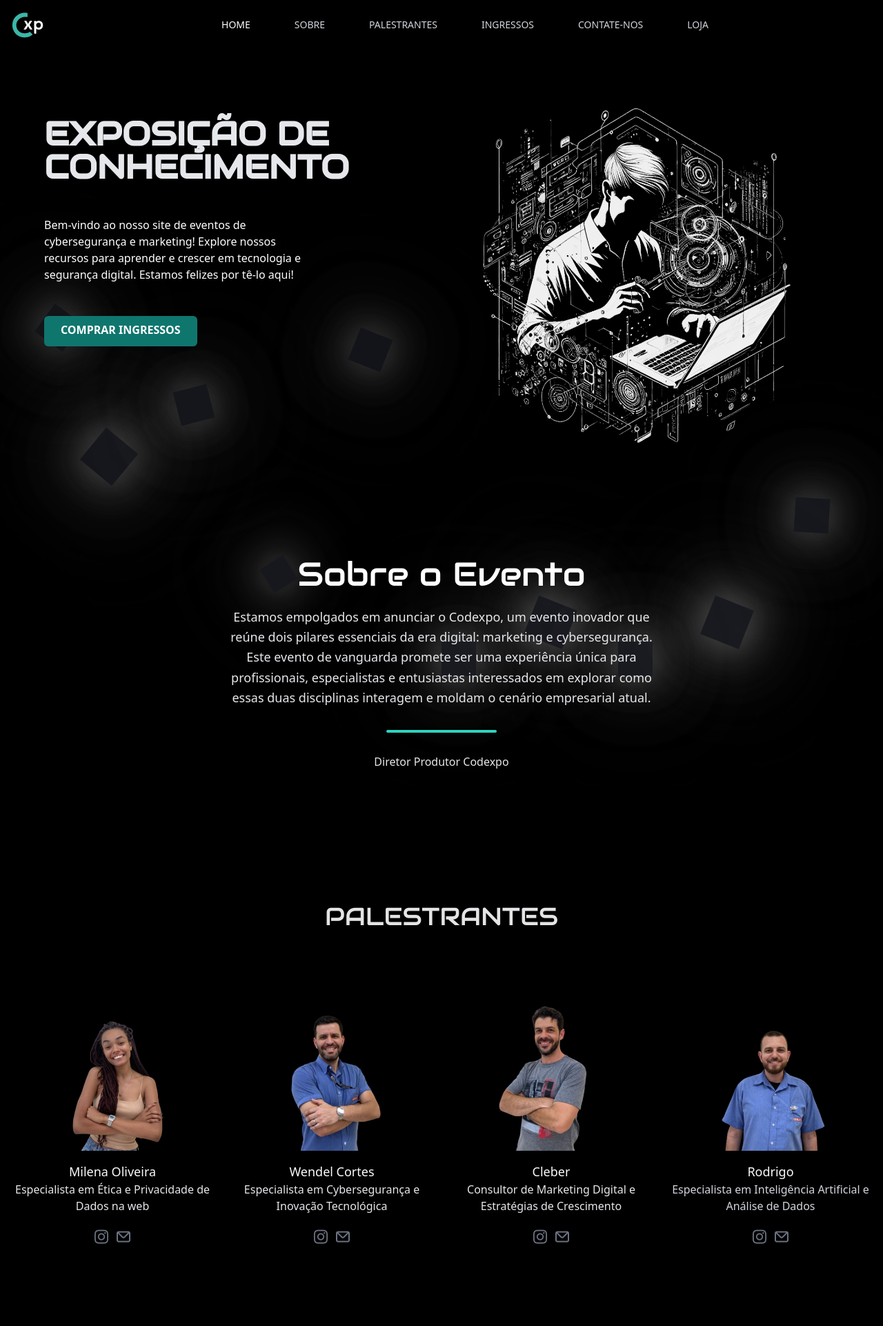
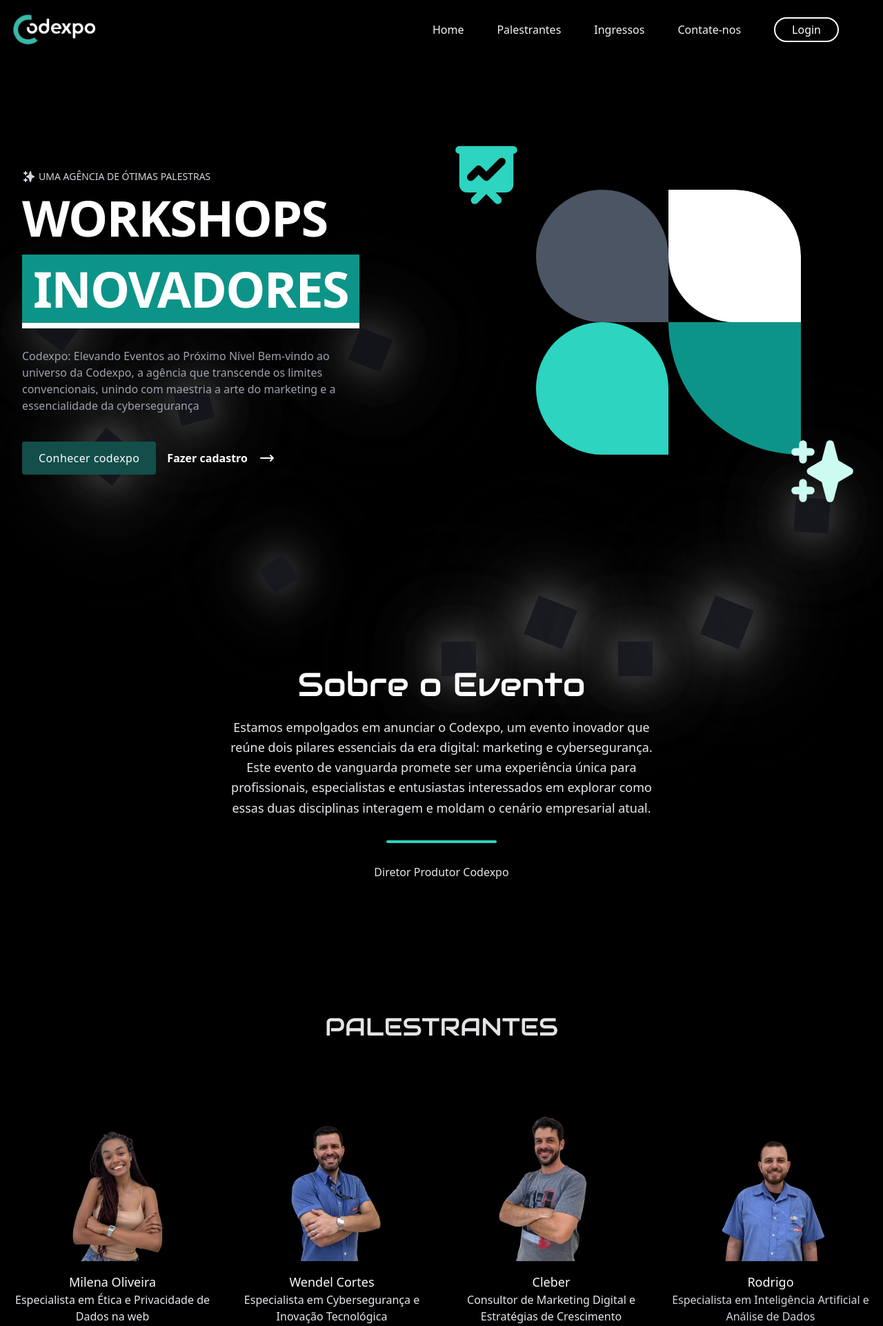
Before and after one commit to thiagozaneti/projetocodexpo, a Flask app: page / in a window 1280 px wide. Shown: the top 1922 px of the page at 69% size. Run offline with Flask 3, Linux system fonts and the light colour scheme; some libraries are stand-ins or nearby versions.

Commit message:
todos os cruds feitos - link do site feito -

```diff
--- a/app.py
+++ b/app.py
@@ -305,8 +305,7 @@ if __name__ == "__main__":
     app.run()
     login_manager.init_app(app)
 
-##//TODO:DESENVOLVER TODOS OS CRUDS
-##//TODO:Desenvolver crud de empregados
+
 ##//TODO:TERMINAR VERIFICAÇÃO DO LOGIN DE USUÁRIO
+##//TODO:Desenvolver sistema de email
 ##//TODO:Desenvolver algoritmo random identificador
-##//TODO:Desenvolver sistema de email
--- a/static/css/style.css
+++ b/static/css/style.css
@@ -3,6 +3,11 @@
 h1{
     font-family: 'Audiowide', sans-serif;
 }
+
+html{
+  scroll-behavior: smooth;
+}
+
 .wrapper{
     width: 100%;
     margin: 0 auto;
--- a/templates/home.html
+++ b/templates/home.html
@@ -4,8 +4,11 @@
     <meta charset="UTF-8">
     <meta http-equiv="X-UA-Compatible" content="IE=edge">
     <meta name="viewport" content="width=device-width, initial-scale=1.0">
+
     <title>Codexpo</title>
+    <script src="../static/js/script.js"></script>
     <link rel="stylesheet" href="../static/css/style.css">
+    <script src="https://cdnjs.cloudflare.com/ajax/libs/flowbite/2.2.0/flowbite.min.js"></script>
     <script src="https://cdn.tailwindcss.com"></script>
     <link rel="stylesheet" href="https://unicons.iconscout.com/release/v4.0.8/css/line.css">
     <link rel="stylesheet" href="https://unicons.iconscout.com/release/v4.0.8/css/line.css">
@@ -25,77 +28,94 @@
 		<span></span>
 		<span></span>
 </div>
-      <header class="flex flex-wrap sm:justify-start sm:flex-nowrap z-50 w-full bg-black text-sm py-4">
-        <nav class="max-w-[85rem] w-full mx-auto px-4 sm:flex sm:items-center sm:justify-between" aria-label="Global">
-          <div class="flex items-center justify-between">
-            <img src="../static/img/logo/logo recortada.jpeg" alt="erro" width="50px">
-            <div class="sm:hidden">
-              <button type="button" class="hs-collapse-toggle p-2 inline-flex justify-center items-center gap-2 rounded-md border border-white/[.25] font-medium bg-blue-600 text-white shadow-sm align-middle hover:bg-white/[.15] focus:outline-none focus:ring-2 focus:ring-offset-2 focus:ring-offset-blue-600 focus:ring-white transition-all text-sm" data-hs-collapse="#navbar-primary" aria-controls="navbar-primary" aria-label="Toggle navigation">
-                <svg class="hs-collapse-open:hidden w-4 h-4" width="16" height="16" fill="currentColor" viewBox="0 0 16 16">
-                  <path fill-rule="evenodd" d="M2.5 12a.5.5 0 0 1 .5-.5h10a.5.5 0 0 1 0 1H3a.5.5 0 0 1-.5-.5zm0-4a.5.5 0 0 1 .5-.5h10a.5.5 0 0 1 0 1H3a.5.5 0 0 1-.5-.5zm0-4a.5.5 0 0 1 .5-.5h10a.5.5 0 0 1 0 1H3a.5.5 0 0 1-.5-.5z"/>
+
+      <div class="bg-transparent">
+        <header class="relative flex max-w-screen-xl flex-col overflow-hidden px-4 py-4 text-blue-900 md:mx-auto md:flex-row md:items-center">
+          <a href="#" class="flex cursor-pointer items-center whitespace-nowrap text-2xl font-black text-blue-500">
+            <div>
+              <img src="../static/img/logo/Logo total.jpeg" alt="erro" width="150px" />
+            </div>
+          </a>
+          <input type="checkbox" class="peer hidden" id="navbar-open" />
+          <label class="absolute top-5 right-7 cursor-pointer md:hidden text-teal-300" for="navbar-open">
+            <span class="sr-only">Toggle</span>
+            <svg xmlns="http://www.w3.org/2000/svg" class="h-6 w-6" fill="none" viewBox="0 0 24 24" stroke="currentColor" stroke-width="2">
+              <path stroke-linecap="round" stroke-linejoin="round" d="M4 6h16M4 12h16M4 18h16" />
+            </svg>
+          </label>
+          <nav aria-label="Header Navigation" class="peer-checked:mt-8 peer-checked:max-h-56 flex max-h-0 w-full flex-col items-center justify-between overflow-hidden transition-all md:ml-24 md:max-h-full md:flex-row md:items-start">
+            <ul class="flex flex-col items-center space-y-2 md:ml-auto md:flex-row md:space-y-0">
+              <li class="font-bold-100 text-gray-100 md:mr-12"><a>Home</a></li>
+              <li class="text-gray-100 md:mr-12"><a href="#cards_palestrante">Palestrantes</a></li>
+              <li  class="font-gray-100 text-gray-100 md:mr-12"><a href="#cards_compra">Ingressos</a></li>
+              <li class="text-gray-100 md:mr-12"><a href="#cards_contate">Contate-nos</a></li>
+              <li class="md:mr-12">
+                <div>
+                  <a href="{{url_for('login')}}"><button class="rounded-full border-2 border-white px-6 py-1 font-medium text-white transition-colors hover:bg-white hover:text-gray-700">Login</button>
+                  </a>
+                </div>
+
+              </li>
+            </ul>
+          </nav>
+        </header>
+
+        <div class="mx-auto h-full px-4 py-28 md:py-40 sm:max-w-xl md:max-w-full md:px-24 lg:max-w-screen-xl lg:px-8">
+          <div class="flex flex-col items-center justify-between lg:flex-row">
+            <div class="">
+              <div class="lg:max-w-xl lg:pr-5">
+                <p class="flex text-sm uppercase text-gray-300">
+                  <svg xmlns="http://www.w3.org/2000/svg" class="mr-1 inline h-5 w-5" viewBox="0 0 20 20" fill="currentColor">
+                    <path fill-rule="evenodd" d="M5 2a1 1 0 011 1v1h1a1 1 0 010 2H6v1a1 1 0 01-2 0V6H3a1 1 0 010-2h1V3a1 1 0 011-1zm0 10a1 1 0 011 1v1h1a1 1 0 110 2H6v1a1 1 0 11-2 0v-1H3a1 1 0 110-2h1v-1a1 1 0 011-1zM12 2a1 1 0 01.967.744L14.146 7.2 17.5 9.134a1 1 0 010 1.732l-3.354 1.935-1.18 4.455a1 1 0 01-1.933 0L9.854 12.8 6.5 10.866a1 1 0 010-1.732l3.354-1.935 1.18-4.455A1 1 0 0112 2z" clip-rule="evenodd" />
+                  </svg>
+                  Uma agência de ótimas palestras
+                </p>
+                <h2 class="mb-6 max-w-lg text-4xl font-bold leading-snug tracking-tight text-white sm:text-7xl sm:leading-snug">
+                  WORKSHOPS
+                  <span class="my-1 inline-block border-b-8 border-white bg-teal-600 px-4 font-bold text-white">INOVADORES</span>
+                </h2>
+                <p class="text-base text-gray-400">
+                  Codexpo: Elevando Eventos ao Próximo Nível
+
+                  Bem-vindo ao universo da Codexpo, a agência que transcende os limites convencionais, unindo com maestria a arte do marketing e a essencialidade da cybersegurança</p>
+              </div>
+              <div class="mt-10 flex flex-col items-center md:flex-row">
+                <a href="#sec-sobre" class="mb-3 inline-flex h-12 w-full items-center justify-center rounded bg-teal-900 px-6 font-medium tracking-wide text-white shadow-md transition md:mr-4 md:mb-0 md:w-auto focus:outline-none hover:bg-teal-800">Conhecer codexpo </a>
+                <a href="{{url_for('register')}}" aria-label="" class="group inline-flex items-center font-semibold text-white"
+                  >Fazer cadastro
+                  <svg xmlns="http://www.w3.org/2000/svg" class="group-hover:translate-x-2 ml-4 h-6 w-6 transition-transform" fill="none" viewBox="0 0 24 24" stroke="currentColor" stroke-width="2">
+                    <path stroke-linecap="round" stroke-linejoin="round" d="M17 8l4 4m0 0l-4 4m4-4H3" />
+                  </svg>
+                </a>
+              </div>
+            </div>
+            <div class="relative hidden lg:ml-32 lg:block lg:w-1/2">
+              <svg xmlns="http://www.w3.org/2000/svg" class="mx-auto my-6 h-10 w-10 animate-bounce rounded-full bg-teal-50 p-2 lg:hidden" fill="none" viewBox="0 0 24 24" stroke="currentColor" stroke-width="2">
+                <path stroke-linecap="round" stroke-linejoin="round" d="M16 17l-4 4m0 0l-4-4m4 4V3" />
+              </svg>
+              <div class="abg-teal-400 w-fit rounded-[6rem] mx-auto overflow-hidden rounded-tl-none rounded-br-none">
+                <svg xmlns="http://www.w3.org/2000/svg" class="absolute -left-10 -top-20 h-28 w-28 rounded-xl text-teal-400" viewBox="0 0 20 20" fill="currentColor">
+                  <path fill-rule="evenodd" d="M3 3a1 1 0 000 2v8a2 2 0 002 2h2.586l-1.293 1.293a1 1 0 101.414 1.414L10 15.414l2.293 2.293a1 1 0 001.414-1.414L12.414 15H15a2 2 0 002-2V5a1 1 0 100-2H3zm11.707 4.707a1 1 0 00-1.414-1.414L10 9.586 8.707 8.293a1 1 0 00-1.414 0l-2 2a1 1 0 101.414 1.414L8 10.414l1.293 1.293a1 1 0 001.414 0l4-4z" clip-rule="evenodd" />
                 </svg>
-                <svg class="hs-collapse-open:block hidden w-4 h-4" width="16" height="16" fill="currentColor" viewBox="0 0 16 16">
-                  <path d="M4.646 4.646a.5.5 0 0 1 .708 0L8 7.293l2.646-2.647a.5.5 0 0 1 .708.708L8.707 8l2.647 2.646a.5.5 0 0 1-.708.708L8 8.707l-2.646 2.647a.5.5 0 0 1-.708-.708L7.293 8 4.646 5.354a.5.5 0 0 1 0-.708z"/>
+                <svg xmlns="http://www.w3.org/2000/svg" class="absolute right-0 -bottom-20 h-28 w-28 rounded-xl text-teal-100" viewBox="0 0 20 20" fill="currentColor">
+                  <path fill-rule="evenodd" d="M5 2a1 1 0 011 1v1h1a1 1 0 010 2H6v1a1 1 0 01-2 0V6H3a1 1 0 010-2h1V3a1 1 0 011-1zm0 10a1 1 0 011 1v1h1a1 1 0 110 2H6v1a1 1 0 11-2 0v-1H3a1 1 0 110-2h1v-1a1 1 0 011-1zM12 2a1 1 0 01.967.744L14.146 7.2 17.5 9.134a1 1 0 010 1.732l-3.354 1.935-1.18 4.455a1 1 0 01-1.933 0L9.854 12.8 6.5 10.866a1 1 0 010-1.732l3.354-1.935 1.18-4.455A1 1 0 0112 2z" clip-rule="evenodd" />
                 </svg>
-              </button>
+                <div class="flex w-96 flex-wrap">
+                  <div class="h-48 w-1/2 rounded-full rounded-br-none bg-gray-600"></div>
+                  <div class="rounded-[6rem] h-48 w-1/2 rounded-tl-none rounded-br-none bg-white"></div>
+                  <div class="h-48 w-1/2 rounded-full rounded-b-none rounded-br-none bg-teal-400"></div>
+                  <div class="h-48 w-1/2 rounded-full rounded-t-none rounded-br-none bg-teal-600"></div>
+                </div>
+              </div>
             </div>
           </div>
-          <div id="navbar-primary" class="hs-collapse hidden overflow-hidden transition-all duration-300 basis-full grow sm:block">
-            <div class="flex flex-row gap-16 mt-5 sm:flex-row sm:items-center sm:justify-center sm:mt-0 sm:pl-5">
-              <a class="font-medium text-white" href="#" aria-current="page">HOME</a>
-              <a class="font-medium text-gray-300 hover:text-white" href="#">SOBRE</a>
-              <a class="font-medium text-gray-300 hover:text-white" href="#">PALESTRANTES</a>
-              <a class="font-medium text-gray-300 hover:text-white" href="#">INGRESSOS</a>
-              <a class="font-medium text-gray-300 hover:text-white" href="#">CONTATE-NOS</a>
-              <a class="font-medium text-gray-300 hover:text-white" href="#">LOJA</a>
-            </div>
-          </div>
+        </div>
+      </div>
 
-        </nav>
-      </header>
 
-      <section id="hero" class="text-white">
-
-        <!-- Flex Container -->
-        <div
-          class="  container flex flex-col-reverse items-center px-16 mx-auto mt-10 space-y-0 md:space-y-0 md:flex-row"
-        >
-
-          <!-- Left item -->
-          <div class=" flex flex-col mb-32 space-y-12 md:w-1/2">
-            <h1
-              class="max-w-md text-4xl font-bold text-center text-gray-200 md:text-5xl md:text-left "
-            >
-            EXPOSIÇÃO DE
-            CONHECIMENTO
-
-            </h1>
-
-            <p class="max-w-sm text-center text-darkGrayishBlue md:text-left"  >
-                Bem-vindo ao nosso site de eventos de cybersegurança e marketing!
-                Explore nossos recursos para aprender e crescer em tecnologia e segurança digital.
-                 Estamos felizes por tê-lo aqui!
-
-            </p>
-            <div class="flex justify-center md:justify-start">
-              <a
-                href="#"
-                class="transition font-bold delay-150 duration-300 ease-in-out p-3 px-6 pt-2 border-teal-400 text-white bg-teal-700 hover:bg-teal-800 hover:motion-safe:animate-pulse rounded-md "
-                >COMPRAR INGRESSOS</a
-
-              >
-
-            </div>
-          </div>
-          <!-- Image -->
-          <div class="md:w-1/2">
-            <img src="../static/img/ilustrações/Design sem nome (1) (3) (2).png" alt="erro" width="600px" />
-          </div>
-        </div>
-      </section>
 
 <!--Sobre o evento-->
-<section class="text-gray-600 body-font pt-18">
+<section id="sec-sobre" class="text-gray-600 body-font pt-18" id="sec-evento">
     <div class="container px-5 py-24 mx-auto">
         <div class="xl:w-1/2 lg:w-3/4 w-full mx-auto text-center">
          <h1 class="text-white text-5xl py-6  ">Sobre o Evento</h1>
@@ -107,7 +127,7 @@
 </section>
 
 <!--Palestrantes-->
-<section class="text-gray-600 body-font">
+<section id="cards_palestrante" class="text-gray-600 body-font" id="sec-palestrantes">
   <div class="container px-5 py-24 mx-auto">
     <div class="flex flex-col text-center w-full mb-20">
       <h1 class="text-4xl font-medium title-font mb-4 text-zinc-200">PALESTRANTES</h1>
@@ -305,14 +325,14 @@ function sliderButton1(){
 
 
 <!--Cards de compra-->
-<section class="text-gray-600 body-font overflow-hidden pt-32">
+<section id="cards_compra" class="text-gray-600 body-font overflow-hidden pt-32" >
   <div class="container px-5 py-24 mx-auto">
     <div class="flex flex-col text-center w-full mb-20">
       <h1 class="sm:text-4xl text-3xl font-medium title-font mb-2 text-gray-100">INGRESSOS</h1>
       <p class="lg:w-2/3 mx-auto leading-relaxed text-base text-gray-200">Aqui, você pode explorar e adquirir ingressos para uma ampla variedade de atividades, desde espetáculos <br> ao vivo e eventos esportivos até workshops e atrações culturais.</p>
     </div>
 
-    <div class="flex flex-wrap -m-4">
+    <div  class="flex flex-wrap -m-4">
       <div class="p-4 xl:w-1/4 md:w-1/2 w-full">
         <div class="h-full p-6 rounded-lg border-2 border-gray-300 flex flex-col relative overflow-hidden">
           <h2 class="text-sm tracking-widest title-font text-gray-200 mb-1 font-medium">BASIC</h2>
@@ -495,12 +515,12 @@ function sliderButton1(){
   </div>
   <section class="bg-dark ">
     <div class="gap-8 items-center py-8 px-4 mx-auto max-w-screen-xl xl:gap-16 md:grid md:grid-cols-2 sm:py-16 lg:px-6">
-        <img class="w-full dark:hidden" src="../static/img/ilustrações/Design_sem_nome__4_-removebg-preview.png" alt="dashboard image">
+        <img class="w-full dark:hidden" src="../static/img/ilustrações/bone.png" alt="dashboard image">
         <img class="w-full hidden dark:block" src="https://flowbite.s3.amazonaws.com/blocks/marketing-ui/cta/cta-dashboard-mockup-dark.svg" alt="dashboard image">
         <div class="mt-4 md:mt-0">
             <h1 class="mb-4 text-4xl tracking-tight font-extrabold text-white">GARANTA SEU BRINDE DA CODEXPO!</h1>
             <p class="mb-6 font-light text-gray-200 md:text-lg ">Você encontrará uma seleção cuidadosamente escolhida de brindes exclusivos e memoráveis que capturam a essência da nossa conferência. Nossos produtos são mais do que simples lembranças; eles são uma celebração da comunidade Codexpo e uma maneira de levar um pedaço do evento para casa.</p>
-            <a href="#" class="inline-flex items-center text-white bg-teal-700 hover:bg-primary-800 focus:ring-4 focus:ring-primary-300 font-medium rounded-lg text-sm px-5 py-2.5 text-center ">
+            <a href="{{url_for('register')}}" class="inline-flex items-center text-white bg-teal-700 hover:bg-primary-800 focus:ring-4 focus:ring-primary-300 font-medium rounded-lg text-sm px-5 py-2.5 text-center ">
                 Acessar loja
                 <svg class="ml-2 -mr-1 w-5 h-5" fill="currentColor" viewBox="0 0 20 20" xmlns="http://www.w3.org/2000/svg"><path fill-rule="evenodd" d="M10.293 3.293a1 1 0 011.414 0l6 6a1 1 0 010 1.414l-6 6a1 1 0 01-1.414-1.414L14.586 11H3a1 1 0 110-2h11.586l-4.293-4.293a1 1 0 010-1.414z" clip-rule="evenodd"></path></svg>
             </a>
@@ -511,7 +531,7 @@ function sliderButton1(){
 
 
   <!--contate-nos-->
-  <section class="text-white">
+  <section id="cards_contate" class="text-white" id="sec-contato">
     <div class="container px-5 py-24 mx-auto">
       <div class="flex flex-col text-center w-full mb-12">
         <h1 class="sm:text-3xl text-2xl font-medium title-font mb-4 text-teal-400">Contate-nos</h1>
@@ -593,10 +613,6 @@ function sliderButton1(){
       </div>
     </div>
   </footer>
-  <script>
-    AOS.init({
-      once:true
-    });
-  </script>
-  <script src="https://unpkg.com/aos@2.3.1/dist/aos.js"></script>
+
+  <script src="transition.js"></script>
 </body>
```
Also changed, not shown: static/img/ilustrações/bone.png (renamed from static/img/ilustrações/WhatsApp_Image_2023-09-29_at_22.43.25-removebg-preview.png), static/js/script.js (line endings or trailing spaces), templates/transition.js (added).
